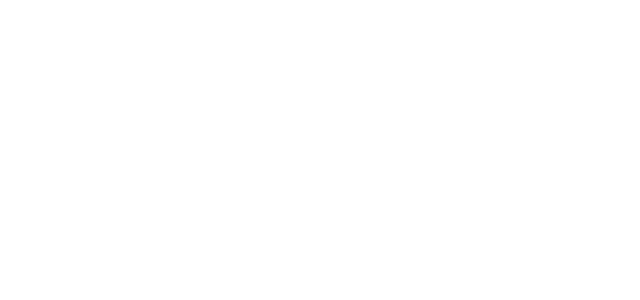
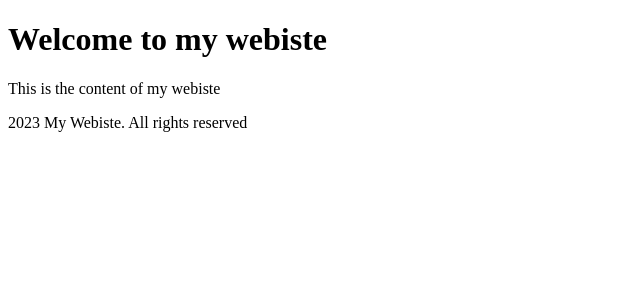
Before and after one commit to acciojob/page-layout-PavanTejaReddy1, a React app: page / in a window 1280 px wide. Shown: the top 300 px of the page, without its empty margins (0-640 px from the left). Built offline with nearby package versions, Linux system fonts and the light colour scheme.

Commit message:
Initial commit

```diff
--- a/src/components/App.js
+++ b/src/components/App.js
@@ -1,11 +1,14 @@
 
 import React from "react";
 import './../styles/App.css';
+import PageLayout from "./PageLayout";
 
 const App = () => {
   return (
     <div>
-        {/* Do not remove the main div */}
+      <PageLayout header={<h1>Welcome to my webiste</h1>} footer={<p>2023 My Webiste. All rights reserved</p>}>
+      <p>This is the content of my webiste </p>
+      </PageLayout>
     </div>
   )
 }
--- /dev/null
+++ b/src/components/PageLayout.jsx
@@ -0,0 +1,14 @@
+function PageLayout({header, footer, children}) {
+
+    return (
+        <div>
+            <header>{header}</header>
+
+            <main>{children}</main>
+
+            <footer>{footer}</footer>
+        </div>
+    )
+}
+
+export default PageLayout;
```
Also changed, not shown: 1 other file (tests, documents, lock files or other folders).
